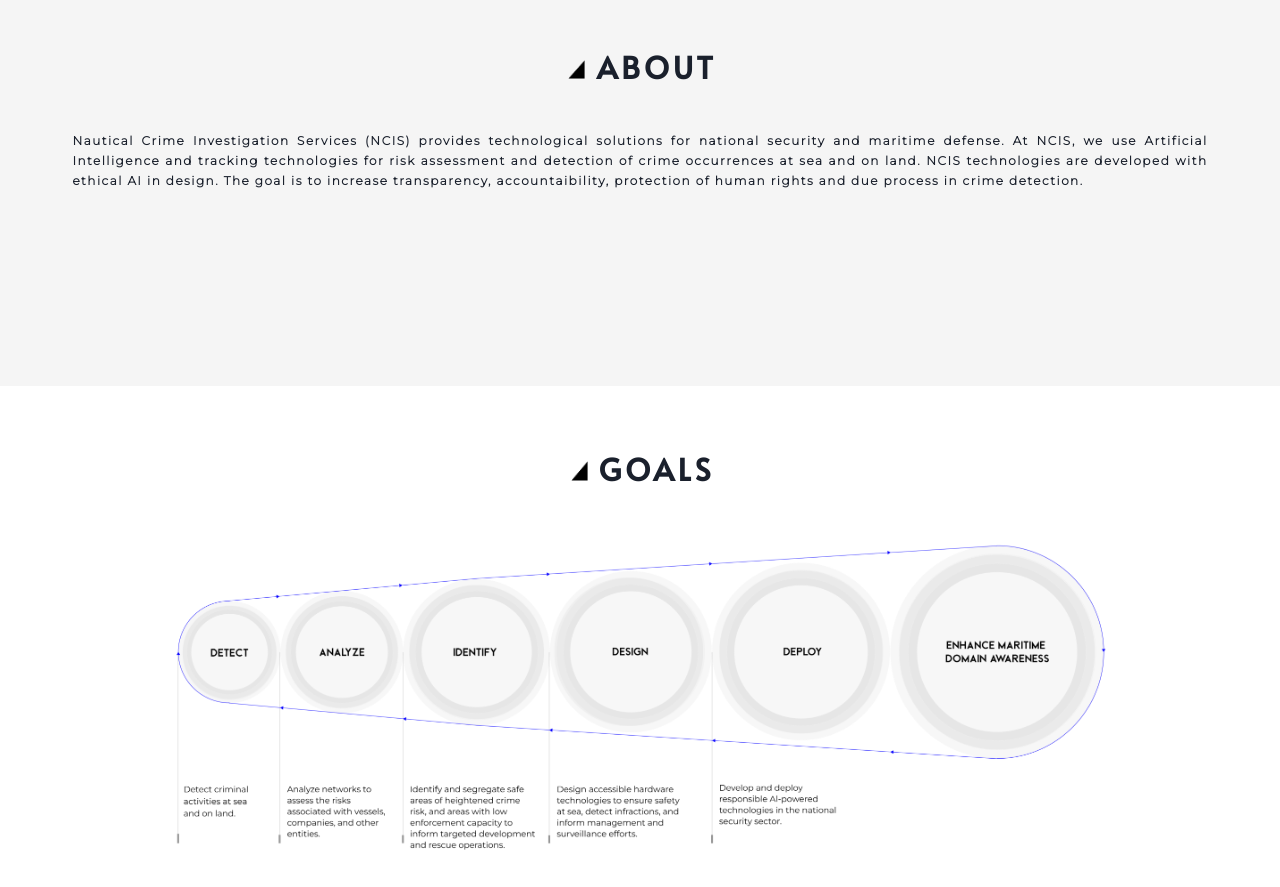
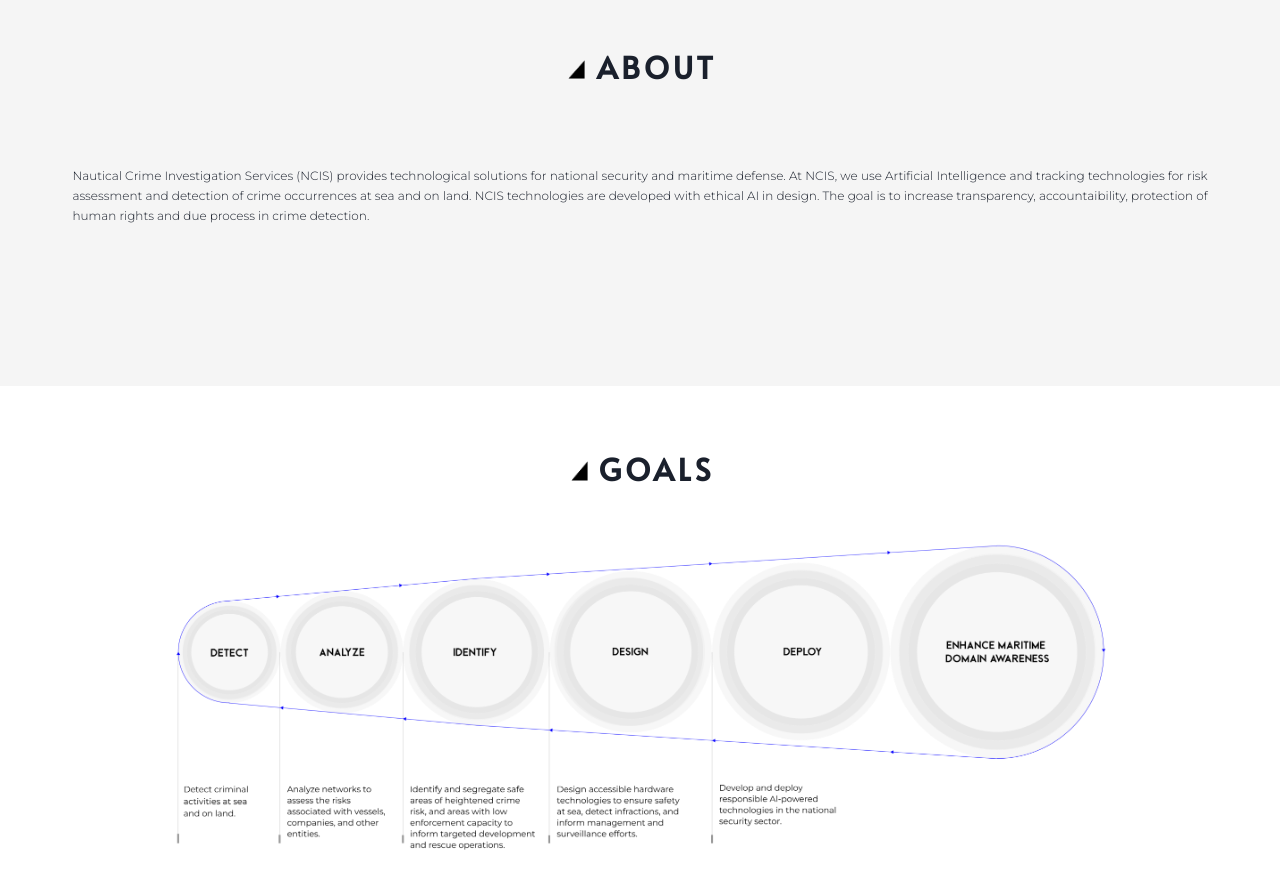
Before and after one commit to janayee-c/ncis, a React (Create React App) app in the folder ncis/: page / in a window 1280 px wide. Shown: the part 1480-2367 px from the top of the page. Built offline with nearby package versions, Linux system fonts and the light colour scheme.

Commit message:
fixed font weight

```diff
--- a/ncis/src/styles/About.css
+++ b/ncis/src/styles/About.css
@@ -23,13 +23,13 @@
  .about-txt{
     font-family: "Montserrat";
     line-height: 20px;
-    font-weight: bolder;
+    font-weight: 590;
     font-size: 0.75em; /* Relative font size based on viewport width */
     text-align: justify;
     text-indent: 0px;
-    letter-spacing: 1.5px;
     padding-left: 3vh;
     padding-right: 3vh;
+    padding-top: 3%;
     margin: 1vh;
     width: 100%;
     display: block;
```
